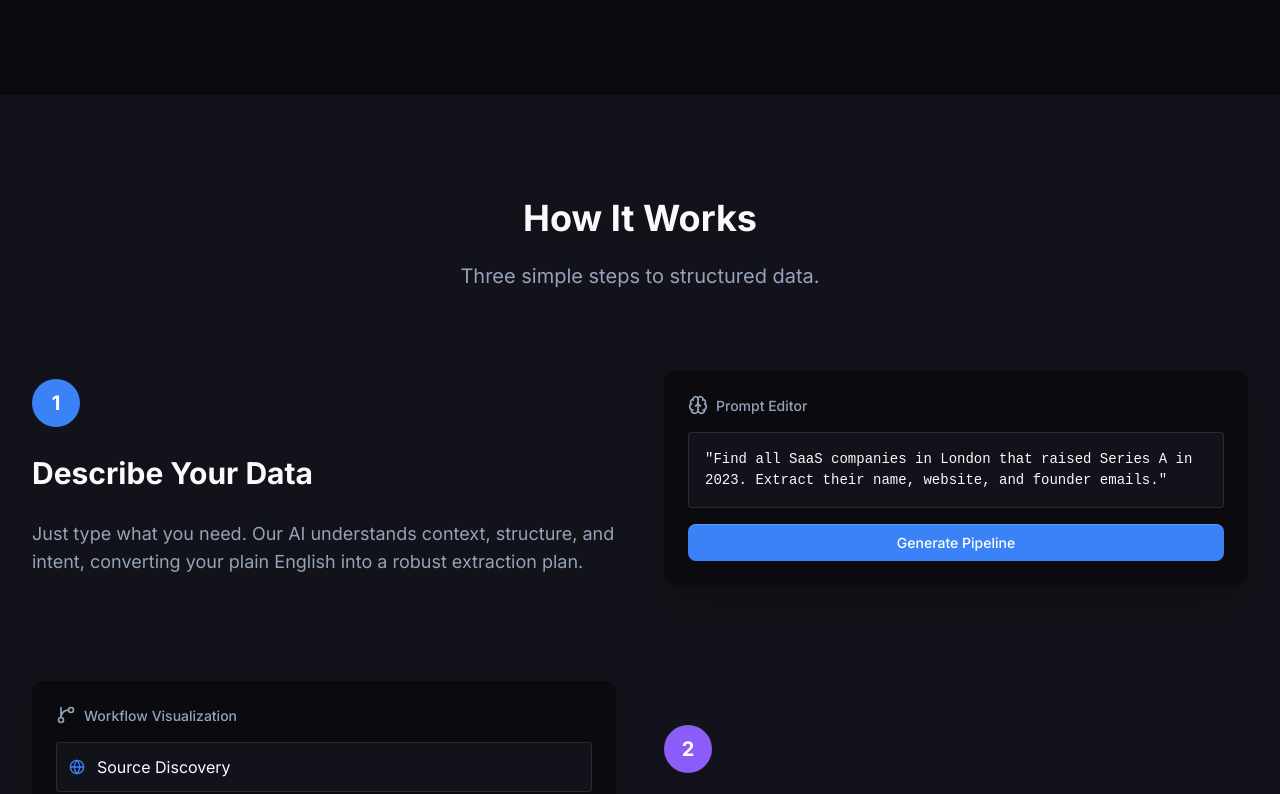
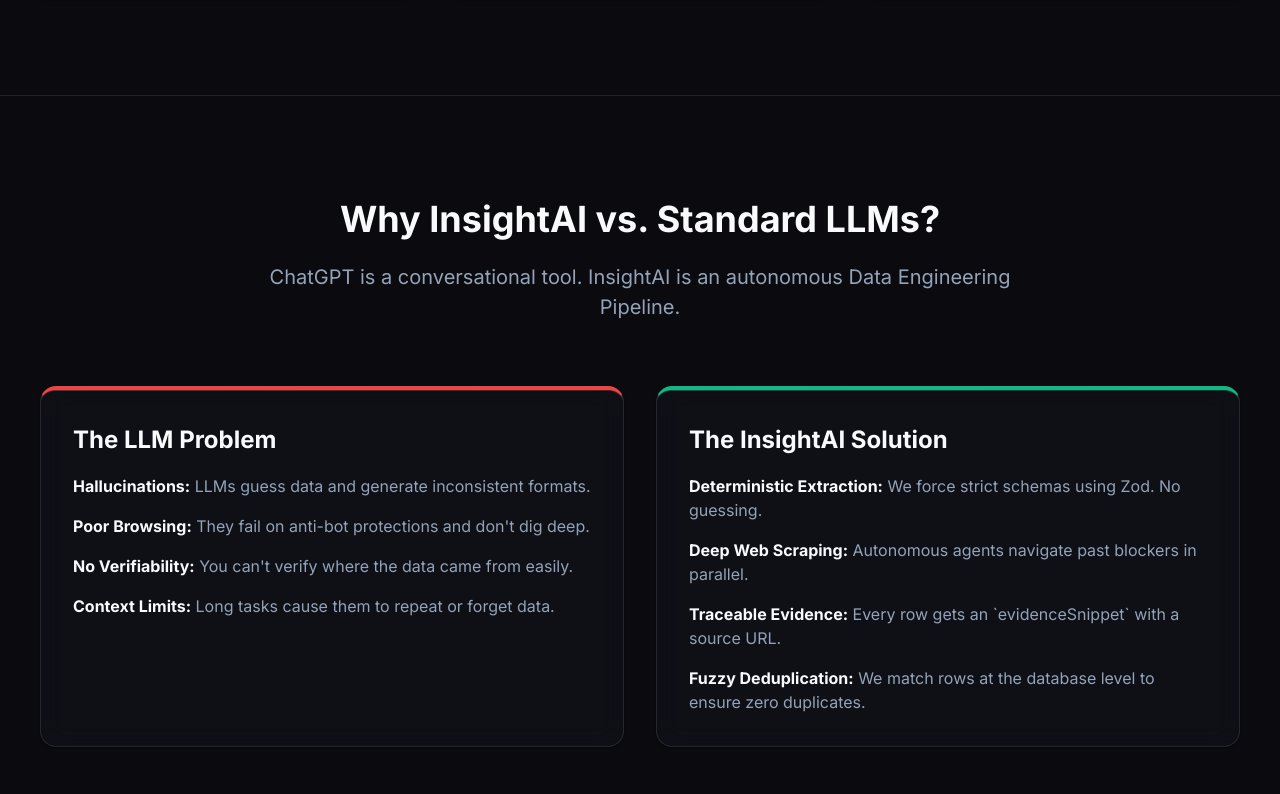
Before and after one commit to A-P-S-Bhaidav/InsightAI, a Next.js app: page / in a window 1280 px wide. Shown: the part 2006-2800 px from the top of the page. Built offline with nearby package versions, Linux system fonts and the light colour scheme.

Commit message:
docs: add why insightai vs llms section to landing page and readme

```diff
--- a/src/app/page.tsx
+++ b/src/app/page.tsx
@@ -205,6 +205,38 @@ export default function LandingPage() {
         </div>
       </section>
 
+      {/* Section: Why InsightAI vs LLMs */}
+      <section className="section-container" style={{ backgroundColor: 'var(--bg-main)', borderTop: '1px solid var(--border-color)', borderBottom: '1px solid var(--border-color)' }}>
+        <div className="reveal" style={{ textAlign: 'center', marginBottom: '4rem' }}>
+          <h2 style={{ fontSize: '2.25rem', fontWeight: 'bold', marginBottom: '1rem' }}>Why InsightAI vs. Standard LLMs?</h2>
+          <p style={{ fontSize: '1.25rem', color: 'var(--text-secondary)', maxWidth: '800px', margin: '0 auto' }}>
+            ChatGPT is a conversational tool. InsightAI is an autonomous Data Engineering Pipeline.
+          </p>
+        </div>
+
+        <div className="grid-2" style={{ gap: '2rem', maxWidth: '1200px', margin: '0 auto', display: 'grid', gridTemplateColumns: 'repeat(auto-fit, minmax(400px, 1fr))' }}>
+          <div className="card reveal" style={{ padding: '2rem', display: 'flex', flexDirection: 'column', gap: '1rem', borderTop: '4px solid #ef4444' }}>
+            <h3 style={{ fontSize: '1.5rem', fontWeight: 'bold' }}>The LLM Problem</h3>
+            <ul style={{ listStyle: 'none', padding: 0, margin: 0, display: 'flex', flexDirection: 'column', gap: '1rem', color: 'var(--text-secondary)' }}>
+              <li><strong style={{ color: 'var(--text-primary)' }}>Hallucinations:</strong> LLMs guess data and generate inconsistent formats.</li>
+              <li><strong style={{ color: 'var(--text-primary)' }}>Poor Browsing:</strong> They fail on anti-bot protections and don't dig deep.</li>
+              <li><strong style={{ color: 'var(--text-primary)' }}>No Verifiability:</strong> You can't verify where the data came from easily.</li>
+              <li><strong style={{ color: 'var(--text-primary)' }}>Context Limits:</strong> Long tasks cause them to repeat or forget data.</li>
+            </ul>
+          </div>
+
+          <div className="card reveal" style={{ padding: '2rem', display: 'flex', flexDirection: 'column', gap: '1rem', borderTop: '4px solid var(--color-success)' }}>
+            <h3 style={{ fontSize: '1.5rem', fontWeight: 'bold' }}>The InsightAI Solution</h3>
+            <ul style={{ listStyle: 'none', padding: 0, margin: 0, display: 'flex', flexDirection: 'column', gap: '1rem', color: 'var(--text-secondary)' }}>
+              <li><strong style={{ color: 'var(--text-primary)' }}>Deterministic Extraction:</strong> We force strict schemas using Zod. No guessing.</li>
+              <li><strong style={{ color: 'var(--text-primary)' }}>Deep Web Scraping:</strong> Autonomous agents navigate past blockers in parallel.</li>
+              <li><strong style={{ color: 'var(--text-primary)' }}>Traceable Evidence:</strong> Every row gets an `evidenceSnippet` with a source URL.</li>
+              <li><strong style={{ color: 'var(--text-primary)' }}>Fuzzy Deduplication:</strong> We match rows at the database level to ensure zero duplicates.</li>
+            </ul>
+          </div>
+        </div>
+      </section>
+
       {/* Section 4: How It Works */}
       <section id="how-it-works" style={{ backgroundColor: 'var(--bg-surface)', overflow: 'hidden' }}>
         <div className="section-container">
```
Also changed, not shown: 1 other file (tests, documents, lock files or other folders).
